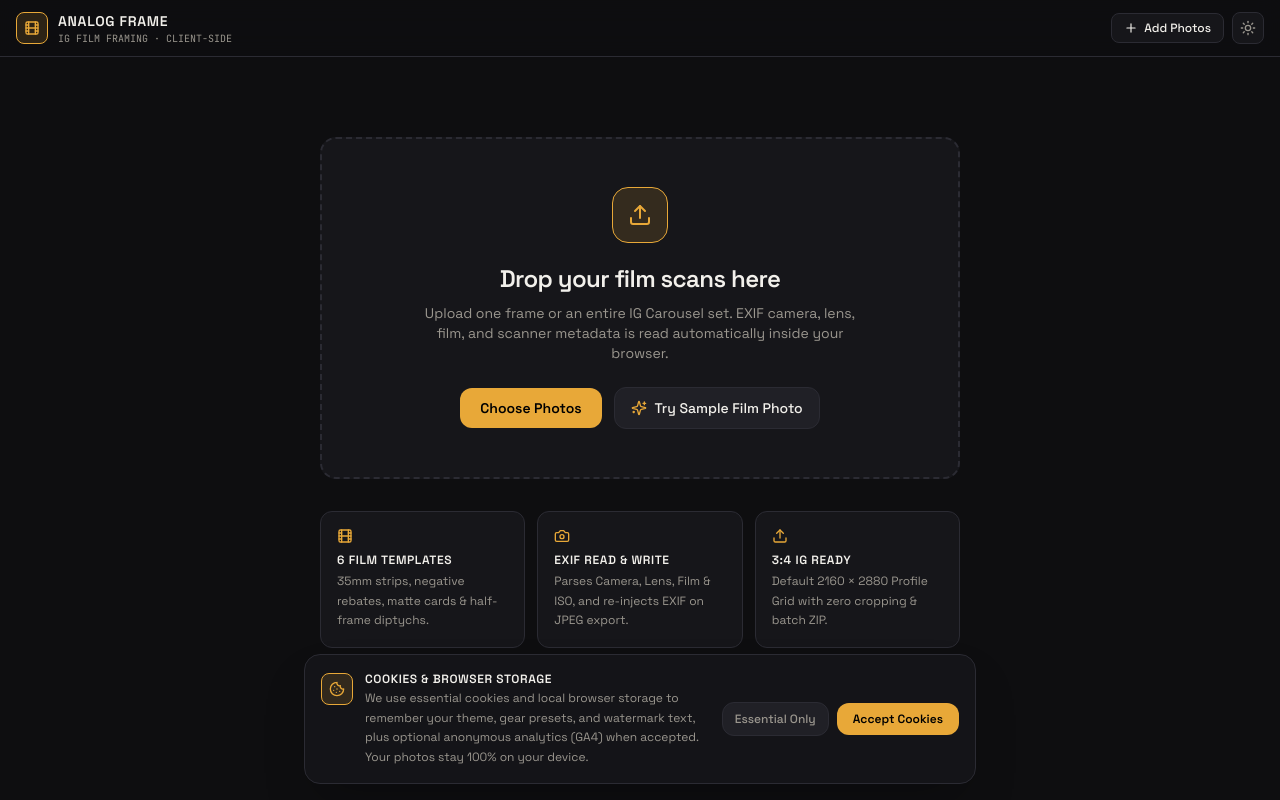
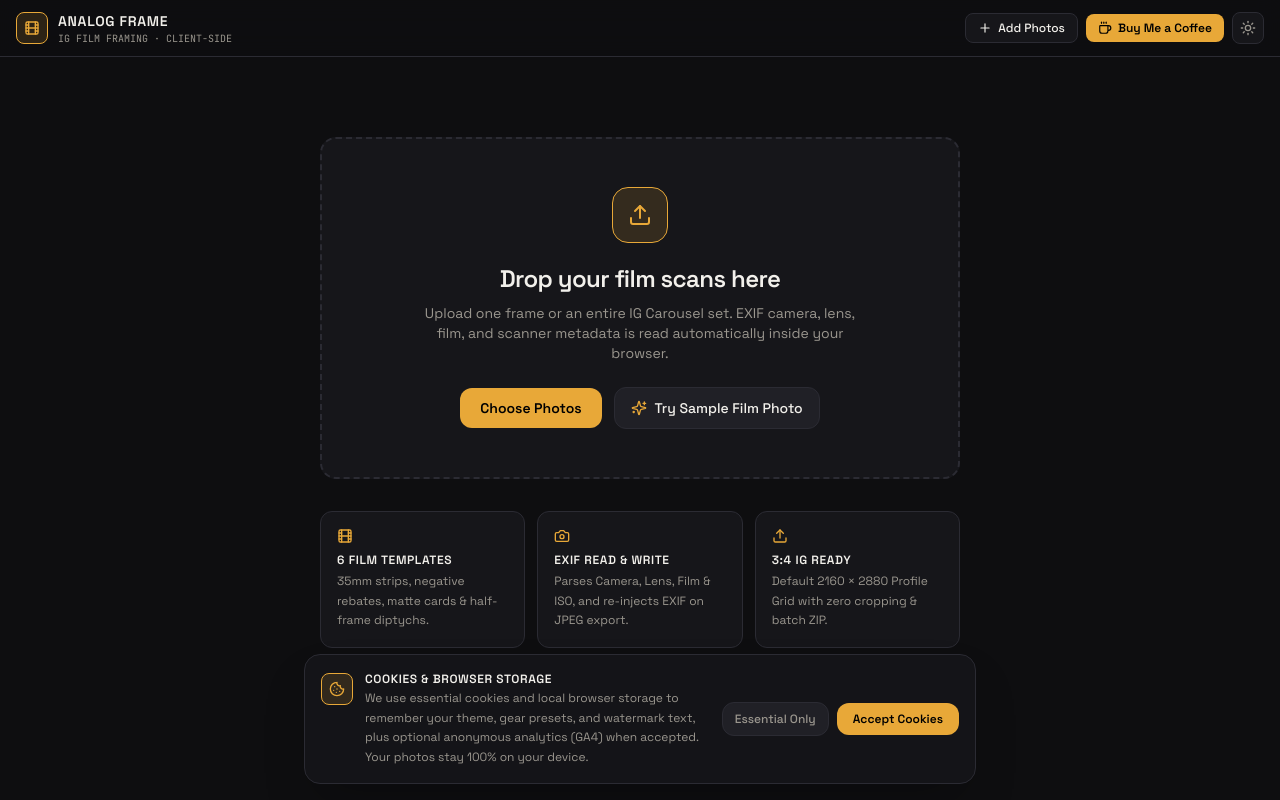
Before and after one commit to wongnaret/analog_frame, a React (Vite) app: page / in a window 1280 px wide. Built offline with nearby package versions, Linux system fonts and the light colour scheme; what piexifjs would draw is missing.

Commit message:
feat(ui): replace redundant Save Frame header button with Buy Me a Coffee link

```diff
--- a/src/App.tsx
+++ b/src/App.tsx
@@ -171,12 +171,9 @@ export function App() {
   return (
     <div className="min-h-screen pb-20 lg:pb-8">
       <Header
-        photoCount={store.photos.length}
         theme={store.theme}
         onToggleTheme={store.toggleTheme}
         onAddFiles={(files) => void handleAddFiles(files)}
-        onQuickExport={() => void handleExportCurrent('share-or-download')}
-        isExporting={isExporting}
       />
 
       {!selectedPhoto ? (
--- a/src/components/Header.tsx
+++ b/src/components/Header.tsx
@@ -1,22 +1,19 @@
-import { Film, Moon, Plus, Sun, Download } from 'lucide-react';
+import { Coffee, Film, Moon, Plus, Sun } from 'lucide-react';
 import { useRef } from 'react';
+import { trackEvent } from '../core/analytics/ga4';
+
+const COFFEE_DONATION_URL = 'https://ezdn.app/trailhub';
 
 interface HeaderProps {
-  photoCount: number;
   theme: 'dark' | 'light';
   onToggleTheme: () => void;
   onAddFiles: (files: FileList) => void;
-  onQuickExport: () => void;
-  isExporting: boolean;
 }
 
 export function Header({
-  photoCount,
   theme,
   onToggleTheme,
   onAddFiles,
-  onQuickExport,
-  isExporting,
 }: HeaderProps) {
   const inputRef = useRef<HTMLInputElement>(null);
 
@@ -81,18 +78,23 @@ export function Header({
             <span>Add Photos</span>
           </button>
 
-          {photoCount > 0 && (
-            <button
-              type="button"
-              disabled={isExporting}
-              onClick={onQuickExport}
-              className="inline-flex items-center gap-1.5 rounded-lg px-3 py-1.5 text-xs font-semibold text-black transition hover:brightness-105 active:scale-[0.98] disabled:opacity-50"
-              style={{ backgroundColor: 'var(--accent-amber)' }}
-            >
-              <Download className="h-3.5 w-3.5" />
-              <span className="hidden sm:inline">Save Frame</span>
-            </button>
-          )}
+          <a
+            href={COFFEE_DONATION_URL}
+            target="_blank"
+            rel="noopener noreferrer"
+            aria-label="Buy me a coffee on ezdn.app"
+            title="Buy me a coffee (ezdn.app/trailhub)"
+            onClick={() =>
+              trackEvent('support_coffee_click', {
+                destination: 'ezdn.app/trailhub',
+              })
+            }
+            className="inline-flex items-center gap-1.5 rounded-lg px-3 py-1.5 text-xs font-semibold text-black transition hover:brightness-105 active:scale-[0.98]"
+            style={{ backgroundColor: 'var(--accent-amber)' }}
+          >
+            <Coffee className="h-3.5 w-3.5" />
+            <span className="hidden sm:inline">Buy Me a Coffee</span>
+          </a>
 
           <button
             type="button"
```
